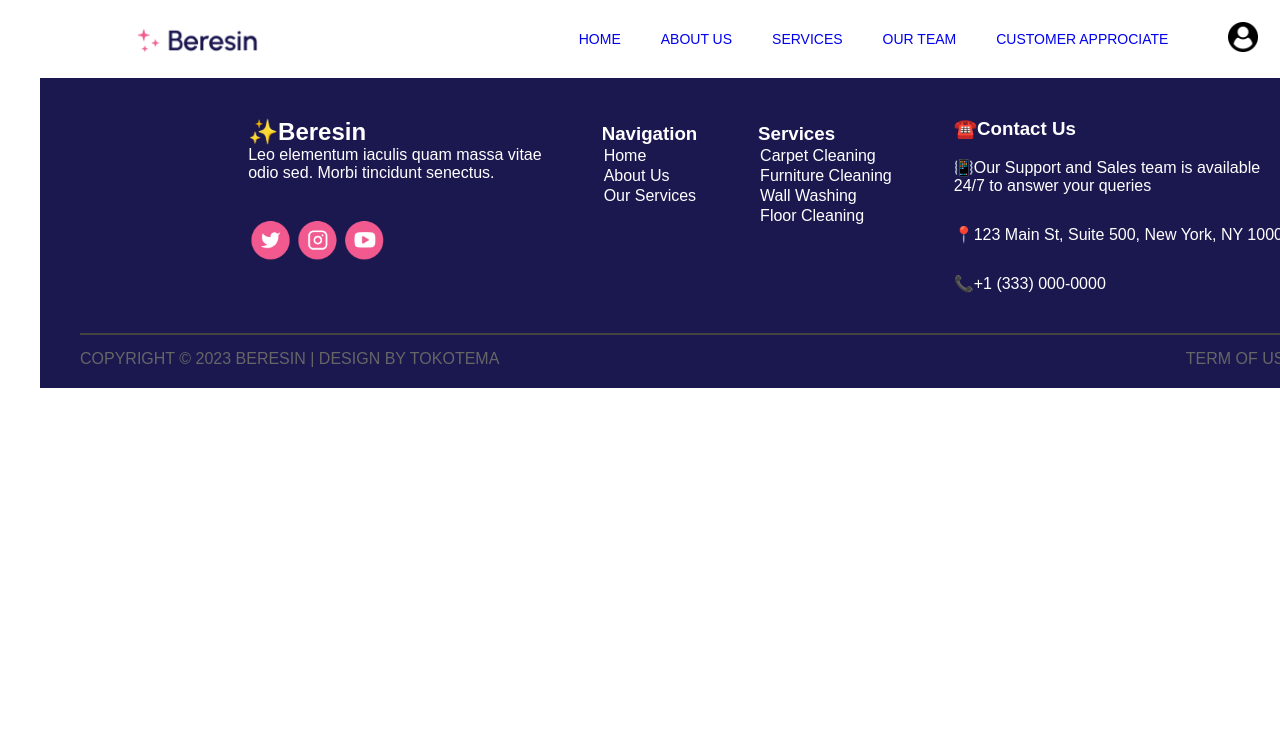
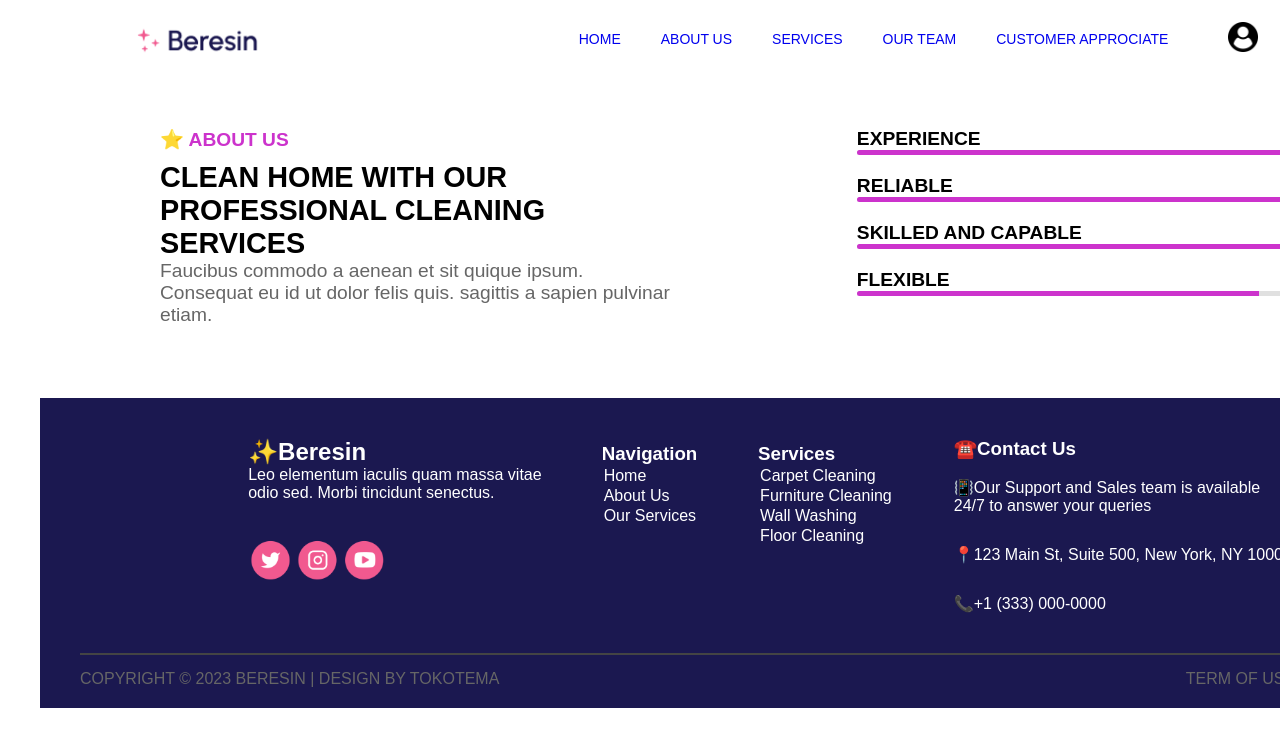
Before and after one commit to Blast2003/Blast2003-Cleaning_Service, a React (Vite) app in the folder frontend/: page /aboutUs in a window 1280 px wide. Shown: the top 746 px of the page. Built offline with nearby package versions, Linux system fonts and the light colour scheme.

Commit message:
updata About Us Page

```diff
--- /dev/null
+++ b/frontend/src/contentEachPage/aboutUsPage/aboutUs.css
@@ -0,0 +1,68 @@
+.about-us-container{
+    margin-top: 50px;
+    width: 1440px;
+    height: 270px;
+    margin-left: 40px;
+    font-size: larger;
+}
+.about-us-content{
+    margin-top: 20px;
+    display: flex;
+    gap: 150px;
+}
+.about-us-left-content{
+    margin-left: 120px;
+}
+.about-us-heading{
+    text-transform: uppercase;
+}
+.star-about-us{
+    text-transform: uppercase;
+    color: #CC33CC;
+}
+.about-us-right-content{
+    margin-right: 120px;
+}
+.skill-name-and-percentage{
+    display: flex;
+}
+.skill{
+    width: 100%;
+    margin-bottom: 20px;
+    border-collapse: collapse;
+}
+.skill-name{
+    margin-left: 0;
+    text-transform: uppercase;
+    font-weight: bold;
+}
+.skill-percentage-1{
+    margin-left: 340px;
+}
+.skill-percentage-2{
+    margin-left: 368px;
+}
+.skill-percentage-3{
+    margin-left: 238px;
+}
+.skill-percentage-4{
+    margin-left: 372px;
+}
+.skill-bar {
+    flex: 2;
+    background-color: #e0e0e0;
+    border-radius: 5px;
+    overflow: hidden;
+    height: 5px;
+    margin: 0 10px;
+}
+.skill-fill {
+    flex: 1;
+    background-color: #CC33CC; /* Change to your preferred color */
+    height: 100%;
+    transition: width 0.3s;
+}
+.about-us-video{
+    text-align: center;
+    width: 900px;
+}
--- /dev/null
+++ b/frontend/src/contentEachPage/aboutUsPage/aboutUs.jsx
@@ -0,0 +1,68 @@
+import React from "react";
+import './aboutUs.css';
+
+function About(){
+    return(
+        <div className="about-us-container">
+            <div className="about-us-content">
+                <div className="about-us-left-content">
+                    <h4 className="star-about-us">⭐ ABOUT US</h4>
+                    <h2 className="about-us-heading">Clean Home with Our <br/>
+                    Professional Cleaning <br/>
+                    Services</h2>
+                    <p className="about-us-description">
+                        Faucibus commodo a aenean et sit quique ipsum. <br/>
+                        Consequat eu id ut dolor felis quis. sagittis a sapien pulvinar etiam.
+                    </p>
+                </div>
+                <div className="about-us-right-content">
+                    <table className="skill">
+                        <tr className="skill-name-and-percentage">
+                            <td className="skill-name">Experience</td>
+                            <td className="skill-percentage-1">98%</td>
+                        </tr>
+                        <tr>
+                            <td className="skill-bar">
+                            <div className="skill-fill" style={{width: '98%'}}></div>
+                            </td>
+                        </tr>
+                    </table>
+                    <table className="skill">
+                        <tr className="skill-name-and-percentage">
+                            <td className="skill-name">Reliable</td>
+                            <td className="skill-percentage-2">95%</td>
+                        </tr>
+                        <tr>
+                            <td className="skill-bar">
+                            <div className="skill-fill" style={{width: '95%'}}></div>
+                            </td>
+                        </tr>
+                    </table>
+                    <table className="skill">
+                        <tr className="skill-name-and-percentage">
+                            <td className="skill-name">Skilled and Capable</td>
+                            <td className="skill-percentage-3">90%</td>
+                        </tr>
+                        <tr>
+                            <td className="skill-bar">
+                            <div className="skill-fill" style={{width: '90%'}}></div>
+                            </td>
+                        </tr>
+                    </table>
+                    <table className="skill">
+                        <tr className="skill-name-and-percentage">
+                            <td className="skill-name">Flexible</td>
+                            <td className="skill-percentage-4">80%</td>
+                        </tr>
+                        <tr>
+                            <td className="skill-bar">
+                            <div className="skill-fill" style={{width: '80%'}}></div>
+                            </td>
+                        </tr>
+                    </table>
+                </div>
+            </div>
+        </div>
+    );
+}
+export default About;
--- a/frontend/src/pages/AboutPage.jsx
+++ b/frontend/src/pages/AboutPage.jsx
@@ -1,11 +1,13 @@
 import React from "react";
 import Navbar from "../Components/Navbar/Navbar";
 import Footer from "../Components/Footer/Footer";
+import About from "../contentEachPage/aboutUsPage/aboutUS";
 
 function AboutPage(){
     return(
         <div>
             <Navbar/>
+            <About/>
             <Footer/>
         </div>
     );
```
